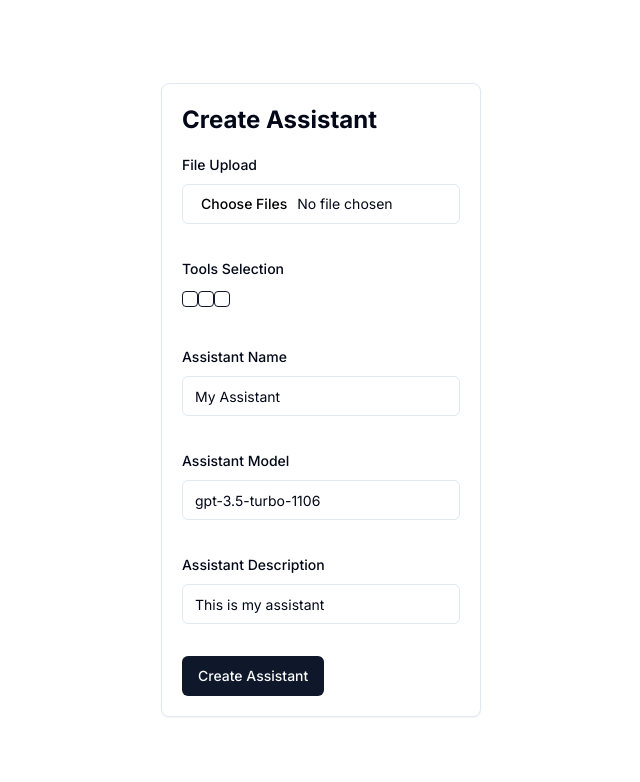
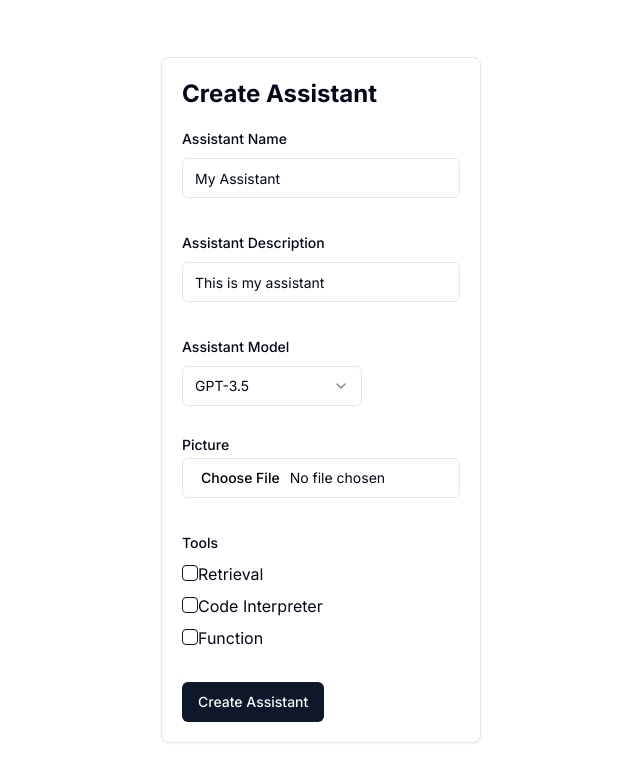
Before and after one commit to admineral/OpenAI-Nextjs-Schadcn-Template, a Next.js app: page / in a window 1280 px wide. Shown: the top 782 px of the page, without its empty margins (319-959 px from the left). Built offline with nearby package versions, Linux system fonts and the light colour scheme.

Commit message:
upload,tool,assistantdetails work

```diff
--- a/app/api/createAssistant/route.ts
+++ b/app/api/createAssistant/route.ts
@@ -31,7 +31,10 @@ const openai = new OpenAI({
 export async function POST(req: NextRequest) {
     if (req.method === 'POST') {
         try {
-            const { assistantName, assistantModel, assistantDescription, fileIds, tools: toolNames, metadata } = await req.json() as RequestBody;
+            const requestBody = await req.json() as RequestBody;
+            console.log('Received request:', requestBody);
+
+            const { assistantName, assistantModel, assistantDescription, fileIds, tools: toolNames, metadata } = requestBody;
 
             // Create the tools array with specific types for each tool
             const tools: (AssistantCreateParams.AssistantToolsCode | AssistantCreateParams.AssistantToolsRetrieval | AssistantCreateParams.AssistantToolsFunction)[] = toolNames?.map(toolName => {
--- a/app/page.tsx
+++ b/app/page.tsx
@@ -1,18 +1,33 @@
 "use client"
 
 import React, { useState } from 'react';
-import { useForm } from "react-hook-form";
+import { useForm, Controller } from "react-hook-form";
 import { zodResolver } from "@hookform/resolvers/zod";
 import * as z from "zod";
-import { Button, Input, Checkbox, Card, Form,FormControl, FormDescription, FormField, FormItem, FormLabel, FormMessage } from '@shadcn/ui';
+import { Select, SelectContent, SelectGroup, SelectItem, SelectLabel, SelectTrigger, SelectValue,Button, Input, Checkbox, Card, Form,FormControl, FormDescription, FormField, FormItem, FormLabel, FormMessage } from '@shadcn/ui';
 
 interface AssistantDetails {
   assistantName: string;
   assistantModel: string;
   assistantDescription: string;
   fileIds: string[];
-  tools: string[];
+  tools: ("function" | "retrieval" | "code_interpreter")[]; // Change this line
 }
+
+const tools = [
+  {
+    id: 'retrieval',
+    label: 'Retrieval',
+  },
+  {
+    id: 'code_interpreter',
+    label: 'Code Interpreter',
+  },
+  {
+    id: 'function',
+    label: 'Function',
+  },
+];
 
 interface Response {
   message: string;
@@ -24,7 +39,7 @@ const formSchema = z.object({
   assistantModel: z.string(),
   assistantDescription: z.string(),
   fileIds: z.array(z.string()),
-  tools: z.array(z.string()),
+  tools: z.array(z.enum(['retrieval', 'code_interpreter', 'function'])),
   file: z.any(), // Add this line
 });
 
@@ -57,12 +72,17 @@ export default function CreateAssistantPage() {
         });
 
         const uploadData = await uploadRes.json();
+        // Nach dem Hochladen einer Datei
         if (uploadData.success) {
-          setAssistantDetails(prevDetails => ({
-            ...prevDetails,
-            fileIds: [...prevDetails.fileIds, uploadData.fileId],
-            tools: prevDetails.fileIds.length === 0 ? ['retrieval', ...prevDetails.tools] : prevDetails.tools,
-          }));
+          setAssistantDetails(prevDetails => {
+            const newDetails = {
+              ...prevDetails,
+              fileIds: [...prevDetails.fileIds, uploadData.fileId],
+              tools: prevDetails.tools.includes('retrieval') ? prevDetails.tools : ['retrieval', ...prevDetails.tools] as ("function" | "retrieval" | "code_interpreter")[],
+            };
+            console.log('Updated assistantDetails:', newDetails);
+            return newDetails;
+          });
 
           // Update the form value
           form.setValue('file', uploadData.fileId);
@@ -71,7 +91,7 @@ export default function CreateAssistantPage() {
     }
   };
 
-  const handleToolChange = (tool: string) => {
+  const handleToolChange = (tool: "function" | "retrieval" | "code_interpreter") => {
     setAssistantDetails(prevDetails => ({
       ...prevDetails,
       tools: prevDetails.tools.includes(tool)
@@ -80,13 +100,19 @@ export default function CreateAssistantPage() {
     }));
   };
 
+  // Vor dem Senden der Anforderung an den Server
   const createAssistant = async (values: z.infer<typeof formSchema>) => {
+    console.log('Sending request with assistantDetails:', assistantDetails);
     const res = await fetch('/api/createAssistant', {
       method: 'POST',
       headers: {
         'Content-Type': 'application/json',
       },
-      body: JSON.stringify(values),
+      body: JSON.stringify({
+        ...values,
+        fileIds: assistantDetails.fileIds, // Include the fileIds
+        tools: assistantDetails.tools, // Include the tools
+      }),
     });
     const data = await res.json();
     setResponse(data);
@@ -101,12 +127,12 @@ export default function CreateAssistantPage() {
           <form onSubmit={form.handleSubmit(createAssistant)} className="space-y-8">
             <FormField
               control={form.control}
-              name="file"
+              name="assistantName"
               render={({ field }) => (
                 <FormItem>
-                  <FormLabel>File Upload</FormLabel>
+                  <FormLabel>Assistant Name</FormLabel>
                   <FormControl>
-                    <Input type="file" {...field} multiple onChange={handleFileChange} />
+                    <Input {...field} />
                   </FormControl>
                   <FormMessage />
                 </FormItem>
@@ -115,71 +141,83 @@ export default function CreateAssistantPage() {
 
             <FormField
               control={form.control}
-              name="tools"
+              name="assistantDescription"
               render={({ field }) => (
                 <FormItem>
-                  <FormLabel>Tools Selection</FormLabel>
+                  <FormLabel>Assistant Description</FormLabel>
                   <FormControl>
-                    <Checkbox
-                      checked={assistantDetails.tools.includes('retrieval')}
-                      onChange={() => handleToolChange('retrieval')}
-                      disabled={assistantDetails.fileIds.length > 0}
-                    > Retrieval</Checkbox>
-                    <Checkbox
-                      checked={assistantDetails.tools.includes('code_interpreter')}
-                      onChange={() => handleToolChange('code_interpreter')}
-                    > Code Interpreter</Checkbox>
-                    <Checkbox
-                      checked={assistantDetails.tools.includes('function')}
-                      onChange={() => handleToolChange('function')}
-                    > Function</Checkbox>
+                    <Input {...field} />
                   </FormControl>
                   <FormMessage />
                 </FormItem>
               )}
             />
-  <FormField
+
+  <Controller
   control={form.control}
-  name="assistantName"
+  name="assistantModel"
   render={({ field }) => (
     <FormItem>
-      <FormLabel>Assistant Name</FormLabel>
+      <FormLabel>Assistant Model</FormLabel>
       <FormControl>
-        <Input {...field} />
+        <Select onValueChange={field.onChange} value={field.value}>
+          <SelectTrigger className="w-[180px]">
+            <SelectValue placeholder="Select a model" />
+          </SelectTrigger>
+          <SelectContent>
+            <SelectItem value="gpt-3.5-turbo-1106">GPT-3.5</SelectItem>
+            <SelectItem value="gpt-4-1106-preview">GPT-4</SelectItem>
+            {/* Add other models here */}
+          </SelectContent>
+        </Select>
       </FormControl>
       <FormMessage />
     </FormItem>
   )}
 />
 
+<Controller
+  control={form.control}
+  name="file"
+  render={({ field: { onChange, ref } }) => (
+    <div className="grid w-full max-w-sm items-center gap-1.5">
+      <FormLabel htmlFor="picture">Picture</FormLabel>
+      <Input id="picture" type="file" ref={ref} onChange={event => {
+        if (event.target.files) {
+          handleFileChange(event);
+          onChange(event.target.files[0]); // Update the form value
+        }
+      }} />
+    </div>
+  )}
+/>
 <FormField
   control={form.control}
-  name="assistantModel"
+  name="tools"
   render={({ field }) => (
     <FormItem>
-      <FormLabel>Assistant Model</FormLabel>
-      <FormControl>
-        <Input {...field} />
-      </FormControl>
+      <FormLabel>Tools</FormLabel>
+      {tools.map((tool) => (
+        <div key={tool.id}>
+          <Checkbox
+            checked={field.value?.includes(tool.id as "function" | "retrieval" | "code_interpreter")}
+            onCheckedChange={(checked) => {
+              return checked
+                ? field.onChange([...(field.value || []), tool.id as "function" | "retrieval" | "code_interpreter"])
+                : field.onChange(
+                    (field.value || []).filter(
+                      (value) => value !== tool.id
+                    )
+                  );
+            }}
+          />
+          <span>{tool.label}</span>
+        </div>
+      ))}
       <FormMessage />
     </FormItem>
   )}
 />
-
-<FormField
-  control={form.control}
-  name="assistantDescription"
-  render={({ field }) => (
-    <FormItem>
-      <FormLabel>Assistant Description</FormLabel>
-      <FormControl>
-        <Input {...field} />
-      </FormControl>
-      <FormMessage />
-    </FormItem>
-  )}
-/>
-            {/* Add other FormFields here */}
 
             <Button type="submit">Create Assistant</Button>
           </form>
```
